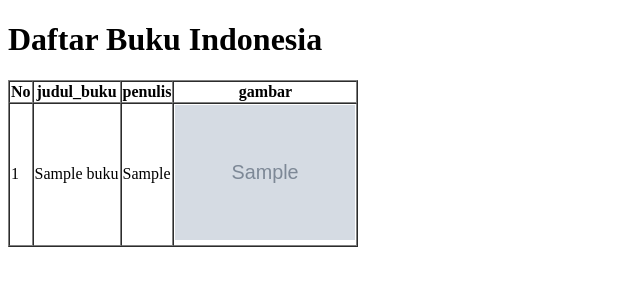
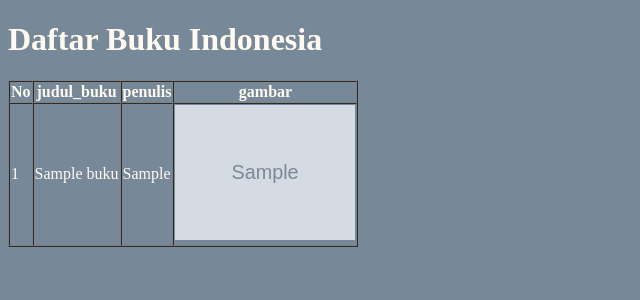
Before and after one commit to Fajriansyah77/prakweb_a_203040033, a PHP site: page / in a window 1280 px wide. Shown: the top 300 px of the page, without its empty margins (0-640 px from the left). Run offline with PHP 8.4, Linux system fonts and the light colour scheme; tables that the repository leaves empty or names only in its code hold one stand-in row (values such as "Sample post"); grey boxes marked "Sample" are stand-in pictures.

Commit message:
mengubah warna background dan text

```diff
--- a/pw/index.php
+++ b/pw/index.php
@@ -25,6 +25,7 @@ $buku = $rows;
   <meta http-equiv="X-UA-Compatible" content="IE=edge">
   <meta name="viewport" content="width=device-width, initial-scale=1.0">
   <title>Buku</title>
+  <link rel="stylesheet" href="style.css">
 </head>
 
 <body>
--- /dev/null
+++ b/pw/style.css
@@ -0,0 +1,11 @@
+body {
+    background-color: #778899;
+}
+
+h1 {
+    color: #FFFAF0;
+}
+
+tr {
+    color: #FFFAF0;
+}
```
